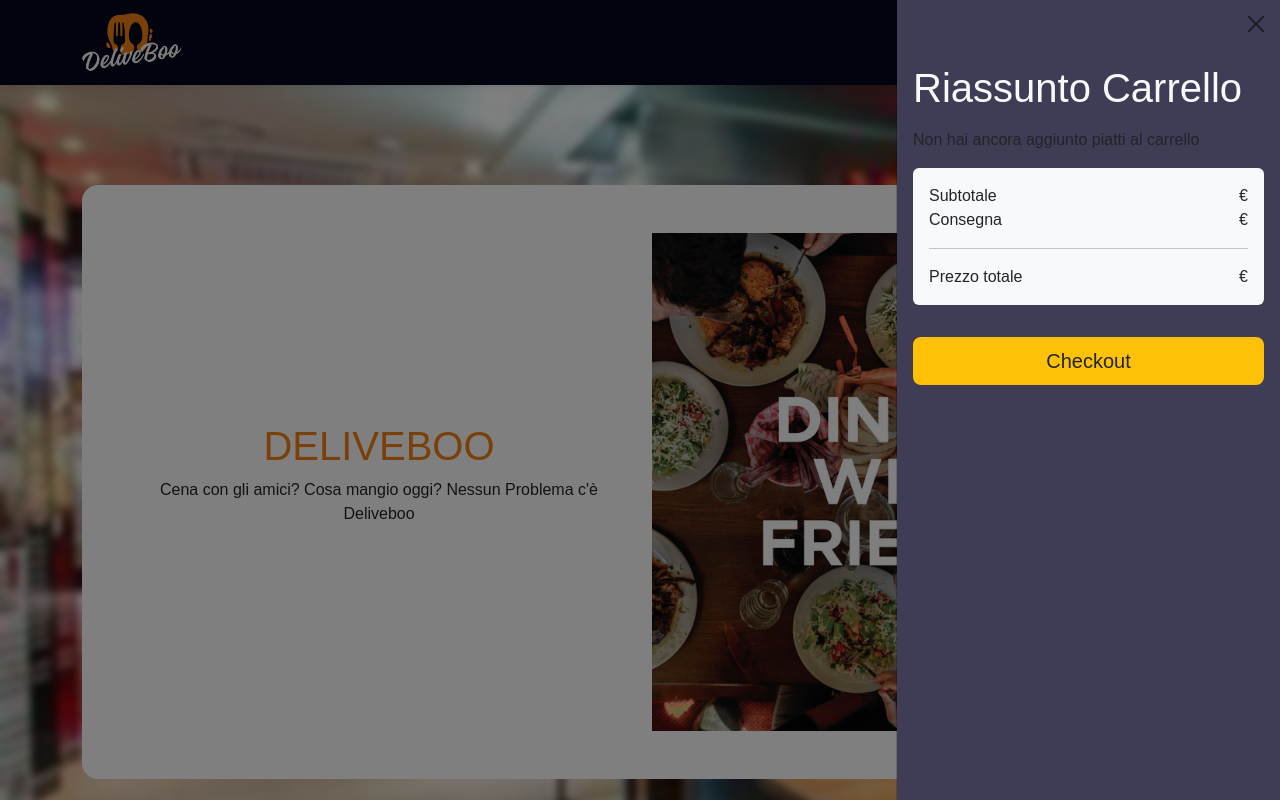
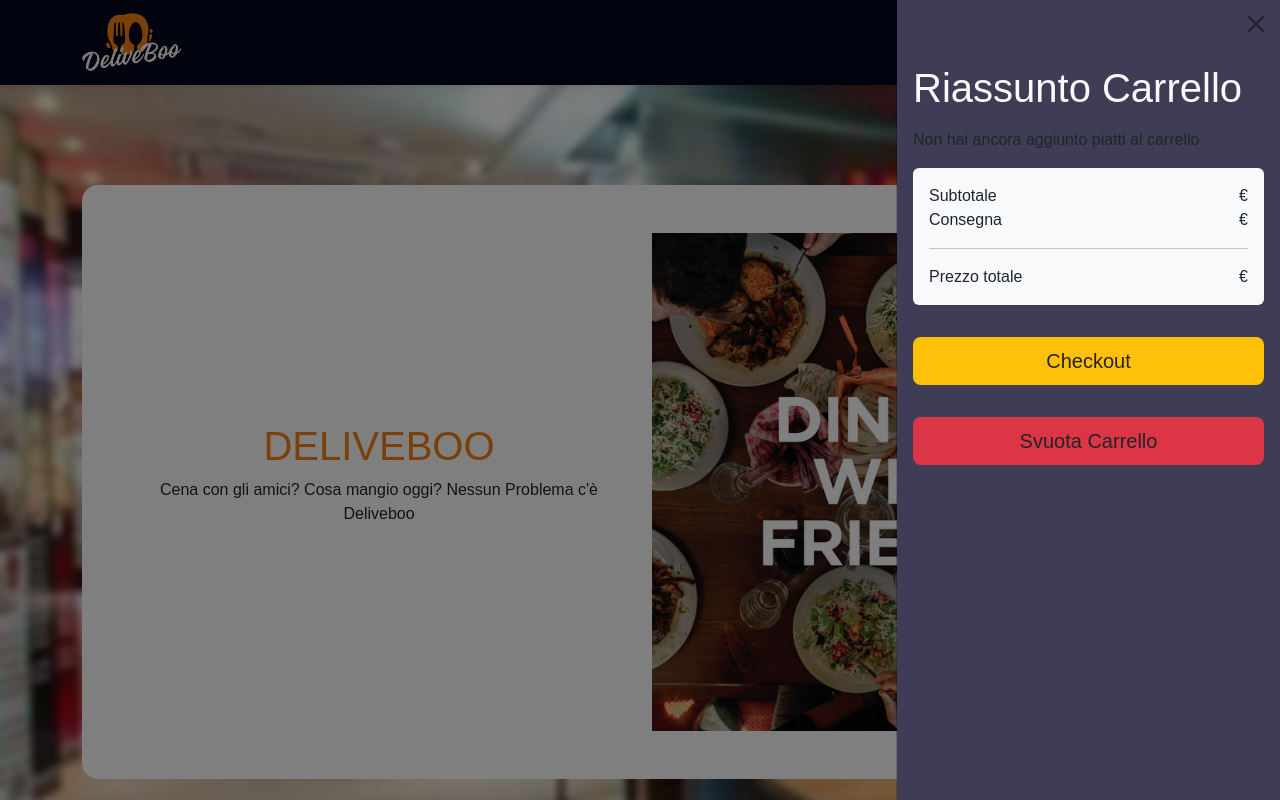
Before and after one commit to marcovittoriozacca/frontend-deliveboo, a Vue app: page / in a window 1280 px wide. Both pictures are taken after a click on the button 1183 px from the left and 42 px from the top of the page. Shown: the top 800 px of the page. Built offline with nearby package versions, Linux system fonts and the light colour scheme; no server answers.

Commit message:
added layout and logic for remove all plate in cart

```diff
--- a/src/components/Cart.vue
+++ b/src/components/Cart.vue
@@ -7,13 +7,26 @@ import {store} from "../Store"
             return {
                 store,
                 quantity:1,
-                idrestaurant:"",
-                exactlocalkey:"",
-                arraypiattiristorante:[]
+                store,
+                ContolloRistorante:[],
             }
         },
 
         methods:{
+            clearAll(){
+                store.listplatelocalstorage=[]
+                this.ContolloRistorante=Object.keys(localStorage)
+                this.ContolloRistorante.forEach(element => {
+
+                    if(element.includes("restaurant")){
+                        //se è presente una chiave che contiene la parola restaurant e non corrisponde con la chiave del ristorante attuale
+
+                        localStorage.removeItem(element)
+                    }
+
+                });
+            },
+
 
             decrement(){
                 if(this.quantity<=1){
@@ -96,6 +109,10 @@ import {store} from "../Store"
         <div class="d-grid">
             <button class="my-3 btn btn-lg bg-warning ">Checkout</button>
         </div>
+        <!-- bottone remove all  -->
+        <div class="d-grid" @click="clearAll()">
+            <button class="my-3 btn btn-lg bg-danger ">Svuota Carrello</button>
+        </div>
   </div>
 </div>
 
```
